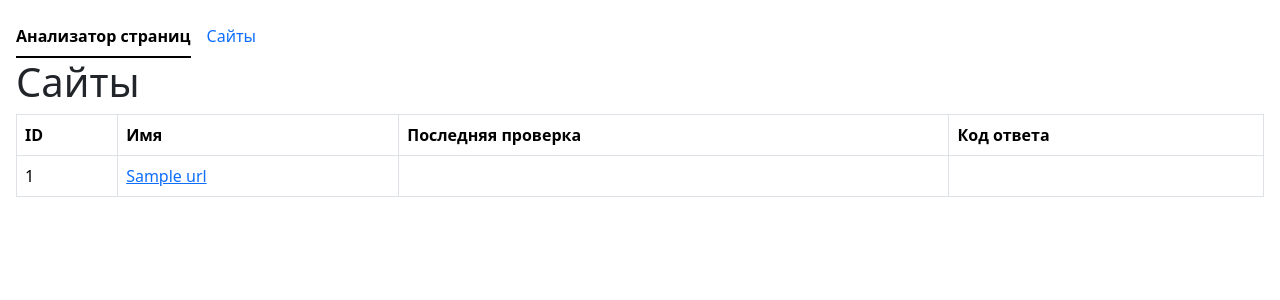
After one commit to Dmitry-Perexozhev/Page-analyzer, a Flask app: page /urls in a window 1280 px wide. The commit adds this page. Shown: the top 300 px of the page. Run offline with Flask 3, Linux system fonts and the light colour scheme; a database or web service that is not in the repository returns one stand-in record (values such as "Sample title"); some libraries are stand-ins or nearby versions.

Commit message:
Add database and finish third step of project

```diff
--- a/database.sql
+++ b/database.sql
@@ -1,5 +1,7 @@
+DROP TABLE urls;
+
 CREATE TABLE urls(
-    id integer,
+    id INT PRIMARY KEY GENERATED ALWAYS AS IDENTITY,
     name varchar(255),
-    created_at DATE
+    created_at date
 );
--- a/page_analyzer/app.py
+++ b/page_analyzer/app.py
@@ -1,13 +1,16 @@
 import os
-from flask import Flask, render_template, request, flash, get_flashed_messages
+from flask import Flask, render_template, request, flash, redirect, url_for
 from dotenv import load_dotenv
-import psycopg2
 from urllib.parse import urlparse
 import validators
+from page_analyzer.db import (add_url_to_db, get_reverse_urls_from_db,
+                              get_last_id_from_db, get_last_url_from_db)
+
 
 load_dotenv()
 app = Flask(__name__)
 app.config['SECRET_KEY'] = os.getenv('SECRET_KEY')
+DATABASE_URL = os.getenv('DATABASE_URL')
 
 
 def normalize(url):
@@ -20,17 +23,28 @@ def index():
     return render_template('index.html')
 
 
-
-@app.post('/urls')
-def get_urls():
-
+@app.post('/')
+def get_url():
     url_post = request.form.get('url')
     if not validators.url(url_post):
         flash('Некорректный URL', 'error')
         return render_template('index.html')
-    return normalize(url_post)
+    url_norm = normalize(url_post)
+    add_url_to_db(url_norm)
+    id = get_last_id_from_db()
+    return redirect(url_for('show_current_site', id=id))
 
 
+@app.route('/urls/<id>')
+def show_current_site(id):
+    last_url = get_last_url_from_db(id)
+    return render_template('current_site.html', last_url=last_url)
+
+
+@app.get('/urls')
+def show_urls():
+    sites = get_reverse_urls_from_db()
+    return render_template('sites.html', sites=sites)
 
 
 if __name__ == '__main__':
--- /dev/null
+++ b/page_analyzer/db.py
@@ -0,0 +1,72 @@
+import os
+import psycopg2
+from dotenv import load_dotenv
+from datetime import datetime
+from psycopg2.extras import NamedTupleCursor
+
+load_dotenv()
+DATABASE_URL = os.getenv('DATABASE_URL')
+
+
+def add_url_to_db(url):
+    connection = None
+    try:
+        connection = psycopg2.connect(DATABASE_URL)
+        with connection.cursor() as cursor:
+            cursor.execute("INSERT INTO urls (name, created_at) VALUES (%s, %s)", (url, datetime.now()))
+            connection.commit()
+    except Exception as _ex:
+        print("[INFO] Error while working with PostgreSQL", _ex)
+    finally:
+        if connection is not None:
+            connection.close()
+            print("[INFO] PostgreSQL connection closed")
+
+
+def get_reverse_urls_from_db():
+    connection = None
+    try:
+        connection = psycopg2.connect(DATABASE_URL)
+        with connection.cursor(cursor_factory=NamedTupleCursor) as cursor:
+            cursor.execute("SELECT * FROM urls")
+            all_urls = cursor.fetchall()
+            all_urls.reverse()
+            return all_urls
+    except Exception as _ex:
+        print("[INFO] Error while working with PostgreSQL", _ex)
+    finally:
+        if connection is not None:
+            connection.close()
+            print("[INFO] PostgreSQL connection closed")
+
+
+def get_last_id_from_db():
+    connection = None
+    try:
+        connection = psycopg2.connect(DATABASE_URL)
+        with connection.cursor() as cursor:
+            cursor.execute("SELECT MAX(id) FROM urls")
+            max_id = cursor.fetchone()
+            return max_id[0]
+    except Exception as _ex:
+        print("[INFO] Error while working with PostgreSQL", _ex)
+    finally:
+        if connection is not None:
+            connection.close()
+            print("[INFO] PostgreSQL connection closed")
+
+
+def get_last_url_from_db(last_id):
+    connection = None
+    try:
+        connection = psycopg2.connect(DATABASE_URL)
+        with connection.cursor(cursor_factory=NamedTupleCursor) as cursor:
+            cursor.execute("SELECT * FROM urls WHERE id=%s", (last_id,))
+            url = cursor.fetchone()
+            return url
+    except Exception as _ex:
+        print("[INFO] Error while working with PostgreSQL", _ex)
+    finally:
+        if connection is not None:
+            connection.close()
+            print("[INFO] PostgreSQL connection closed")
--- a/page_analyzer/templates/index.html
+++ b/page_analyzer/templates/index.html
@@ -9,16 +9,16 @@
 <body class="p-3 m-0 border-0 bd-example m-0 border-0">
 <ul class="nav nav-underline">
     <li class="nav-item">
-        <a class="nav-link active" aria-current="page" href="#">Анализатор страниц</a>
+        <a class="nav-link active" aria-current="page" href="/">Анализатор страниц</a>
     </li>
     <li class="nav-item">
-        <a class="nav-link" href="#">Сайты</a>
+        <a class="nav-link" href="/urls">Сайты</a>
     </li>
 </ul>
 {% for msg in get_flashed_messages() %}
 <div class="alert alert-danger" role="alert">{{ msg }}</div>
 {% endfor %}
-<form action="/urls" method="post" class="row g-3">
+<form action="/" method="post" class="row g-3">
     <h1>Анализатор страниц</h1>
     <h3>Бесплатно проверяйте сайты на SEO-пригодность</h3>
     <div class="col-auto">
--- /dev/null
+++ b/page_analyzer/templates/sites.html
@@ -0,0 +1,46 @@
+<!doctype html>
+<html lang="en">
+<head>
+    <meta charset="utf-8">
+    <meta name="viewport" content="width=device-width, initial-scale=1">
+    <link href="https://cdn.jsdelivr.net/npm/bootstrap@5.3.3/dist/css/bootstrap.min.css" rel="stylesheet">
+    <title>Bootstrap Example</title>
+</head>
+<body class="p-3 m-0 border-0 bd-example m-0 border-0">
+<ul class="nav nav-underline">
+    <li class="nav-item">
+        <a class="nav-link active" aria-current="page" href="/">Анализатор страниц</a>
+    </li>
+    <li class="nav-item">
+        <a class="nav-link" href="/urls">Сайты</a>
+    </li>
+</ul>
+ <h1>Сайты</h1>
+<div class="table-responsive">
+  <table class="table table-bordered table-hover text-nowrap" data-test="urls">
+    <thead>
+    <tr>
+      <th>ID</th>
+      <th>Имя</th>
+      <th>Последняя проверка</th>
+      <th>Код ответа</th>
+    </tr>
+    </thead>
+    <tbody>
+    {% for site in sites %}
+        <tr>
+          <td>{{ site.id }}</td>
+            <td>
+                <a href="{{ url_for('show_current_site', id=site.id)}}">
+                {{ site.name }}
+                </a>
+            </td>
+          <td></td>
+          <td></td>
+        </tr>
+    {% endfor %}
+    </tbody>
+  </table>
+</div>
+</body>
+</html>
```
Also changed, not shown: page_analyzer/templates/current_site.html (added, +38 -0 lines), 2 other files.
